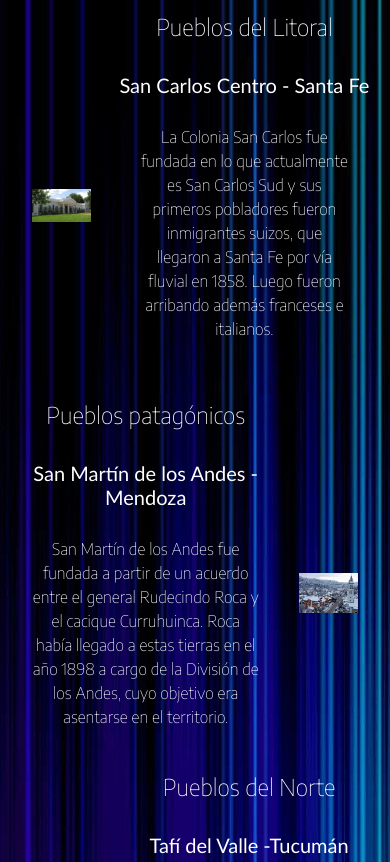
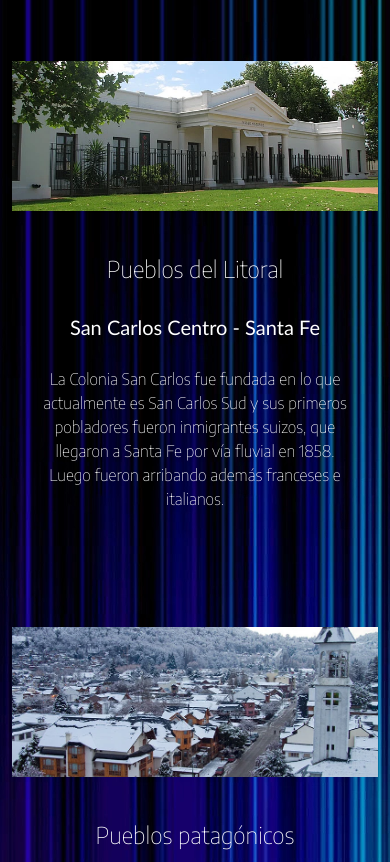
Before and after one commit to nicolaspannunzio/2PreEntrega-NicolasPannunzio, a website: page pages/Bienvenida.html in a window 390 px wide. Shown: the part 166-1028 px from the top of the page. Drawn offline with nearby package versions, Linux system fonts and the light colour scheme; a web font is replaced by a local one.

Commit message:
corrección vista mobile, page two -bienve

```diff
--- a/SCSS/Modulos/_mediaQueries.scss
+++ b/SCSS/Modulos/_mediaQueries.scss
@@ -63,10 +63,11 @@
     .mobile{
             align-items: end;
     }
-    main .pagina2{
-        div{
-            flex-grow: column !important;
-        }
+    .flex-row {
+        flex-direction: column !important;
+    }
+    .flex-row-reverse {
+        flex-direction: column !important;
     }
 }
 
--- a/pages/Bienvenida.html
+++ b/pages/Bienvenida.html
@@ -81,7 +81,7 @@
             <div class="pueblos">
                 <img src="../assets/Argentina/SanMartinDeLosAndes.webp" class="img-fluid" alt="san martin">
             </div>
-            <div class="p-2v text-center">
+            <div class="p-2 text-center">
                 <h3>Pueblos patagónicos</h3><br>
                 <h5>San Martín de los Andes - Mendoza</h5>
                 <p>San Martín de los Andes fue fundada a partir de un acuerdo entre el general Rudecindo Roca y el
```
Also changed, not shown: css/style.css.
